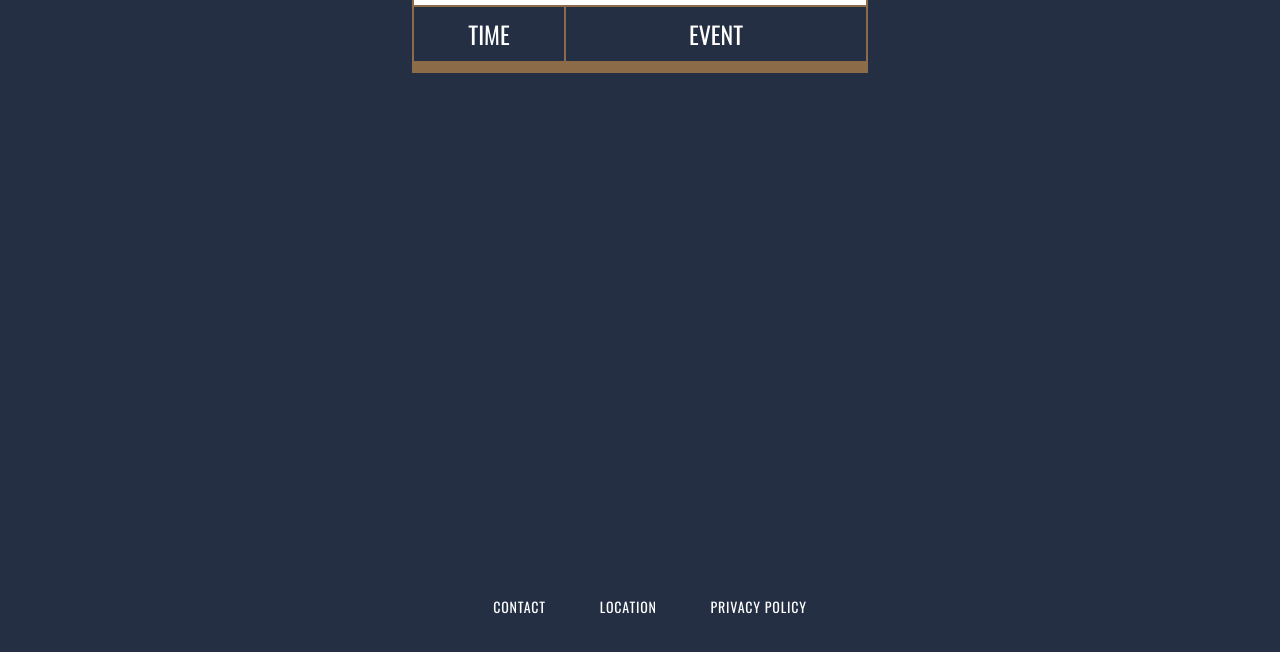
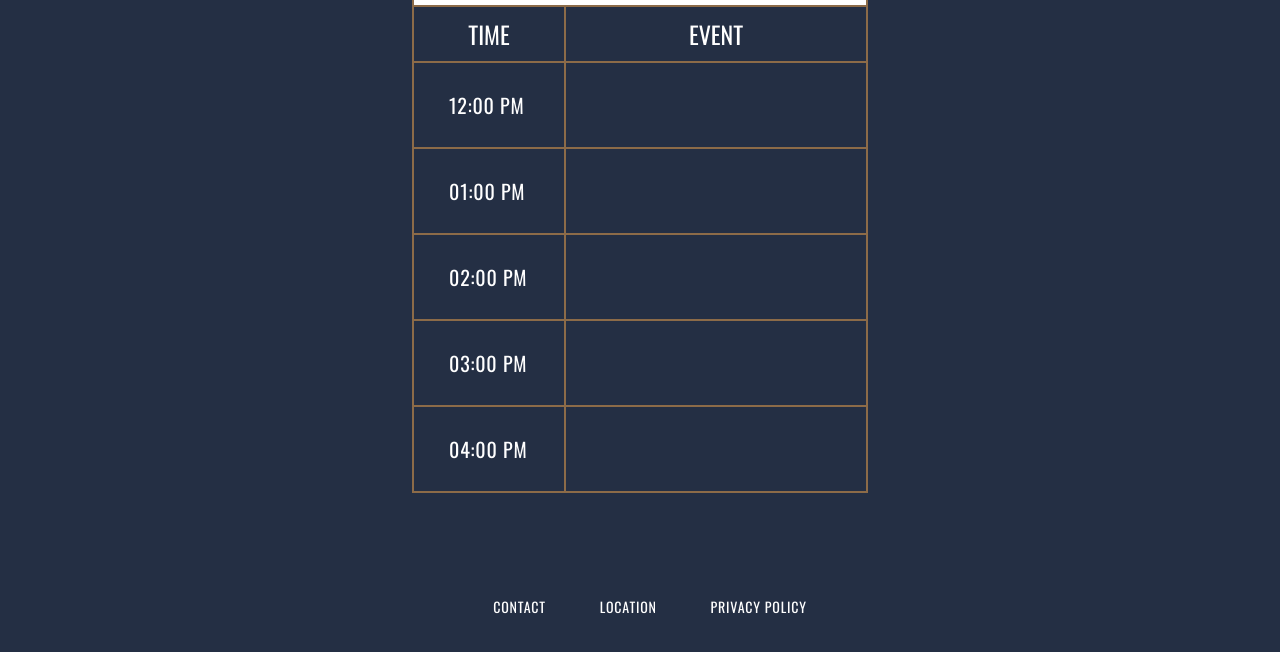
Before and after one commit to Weltgeist/WineFestival, a plain HTML site: page index.html in a window 1280 px wide. Shown: the part 154-806 px from the top of the page. Drawn offline with nearby package versions, Linux system fonts and the light colour scheme.

Commit message:
added time

```diff
--- a/index.html
+++ b/index.html
@@ -27,23 +27,23 @@
 	</thead>
 	<tbody>
 	<tr>
-	<td class="left"></td>
+	<td class="left"><h3>12:00 PM</h3></td>
 	<td></td>
 	</tr>
 	<tr>
-	<td class="left"></td>
+	<td class="left"><h3>01:00 PM</h3></td>
 	<td></td>
 	</tr>
 	<tr>
-	<td class="left"></td>
+	<td class="left"><h3>02:00 PM</h3></td>
 	<td></td>
 	</tr>
 	<tr>
-	<td class="left"></td>
+	<td class="left"><h3>03:00 PM</h3></td>
 	<td></td>
 	</tr>
 	<tr>
-	<td class="left"></td>
+	<td class="left"><h3>04:00 PM</h3></td>
 	<td></td>
 	</tr>
 	</tbody>
```
